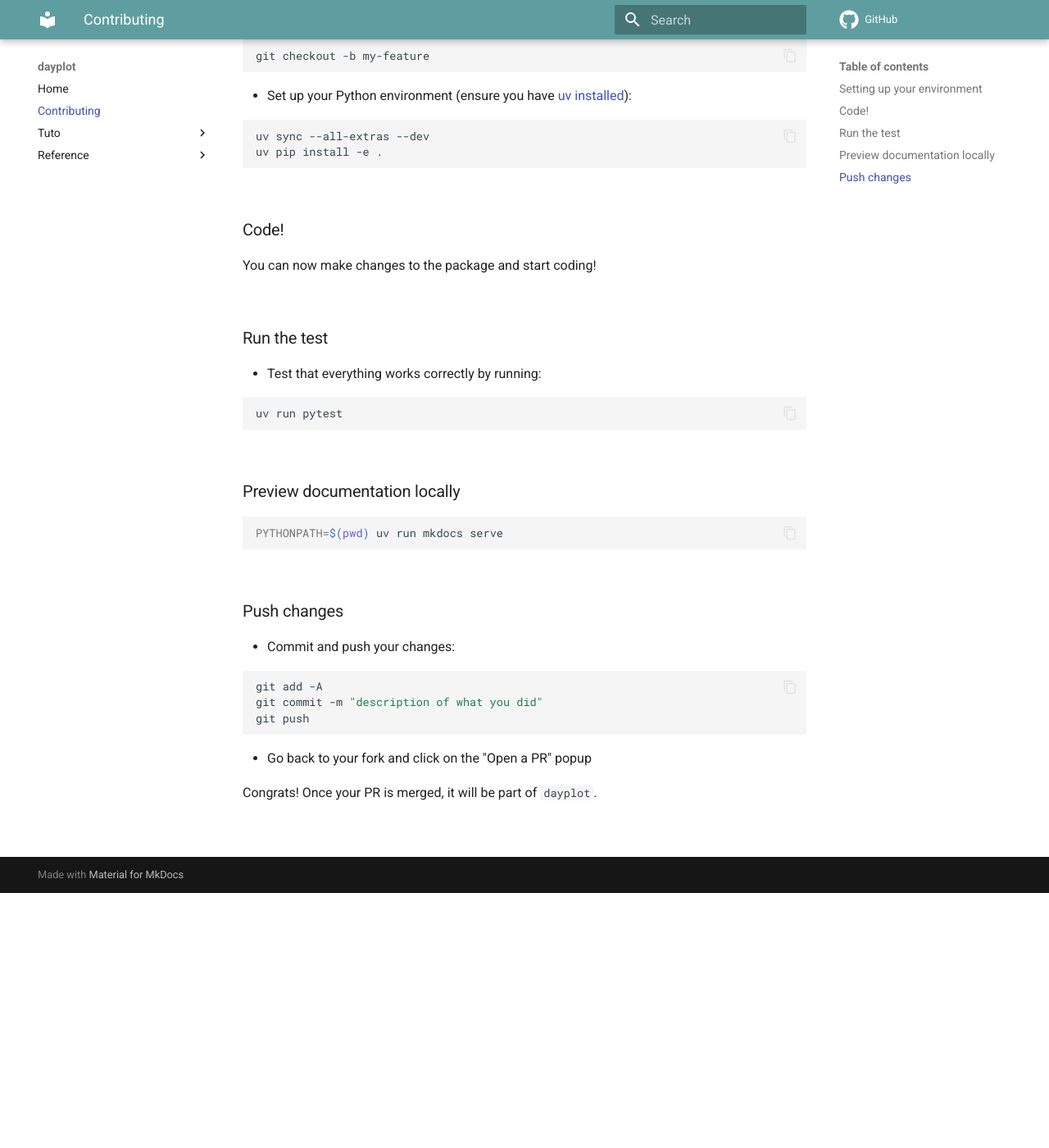
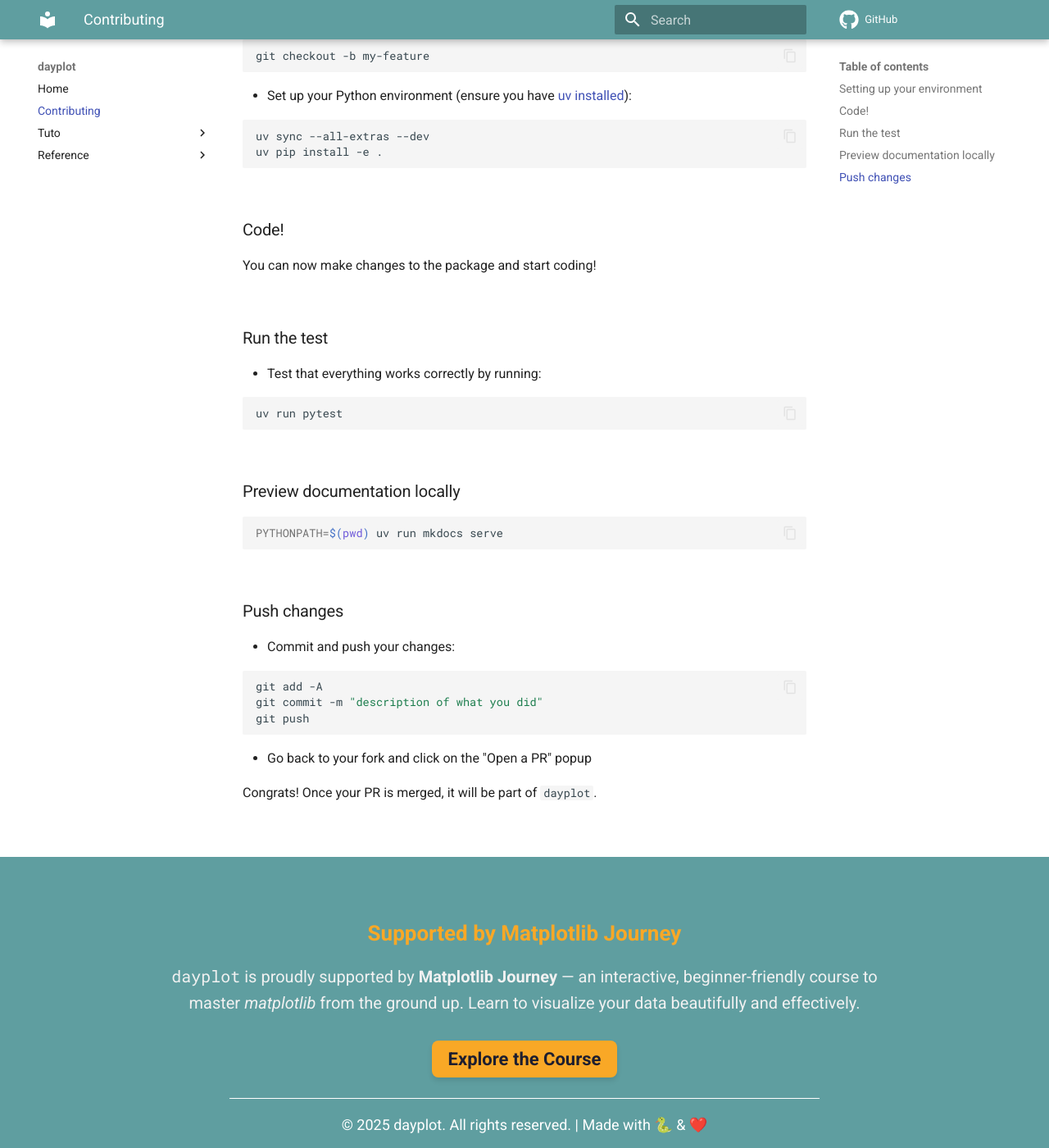
Before and after one commit to y-sunflower/dayplot, an MkDocs documentation site: the page built from docs/contributing.md, in a window 1280 px wide and 1400 px high, scrolled down 605 px. Shown: the whole window at 82% size. Built offline with MkDocs 1.6.1 and Material for MkDocs 9.7.7, drawn with Linux system fonts in a browser that asks for light colours; comment, search, counter and statistics services are not loaded; before the commit the page ends 1694 px from its top, so only the background shows below that.

Commit message:
init footer

```diff
--- a/mkdocs.yml
+++ b/mkdocs.yml
@@ -4,6 +4,7 @@ repo_url: https://github.com/JosephBARBIERDARNAL/dayplot
 
 theme:
   name: material
+  custom_dir: overrides
   features:
     - content.code.copy
   icon:
--- /dev/null
+++ b/overrides/partials/footer.html
@@ -0,0 +1,99 @@
+<style>
+   footer.custom-footer {
+     background-color: cadetblue;
+     color: #f1f1f1;
+     padding: 0px 20px;
+     text-align: center;
+   }
+
+   .footer-container {
+     max-width: 900px;
+     margin: auto;
+   }
+
+   .footer-heading {
+     font-size: 1.3rem;
+     font-weight: light;
+     color: #f9a826;
+   }
+
+   .footer-heading a {
+     color: inherit;
+     text-decoration: none;
+     position: relative;
+   }
+
+   .footer-heading a::after {
+     content: '';
+     position: absolute;
+     width: 0;
+     height: 2px;
+     bottom: -5px;
+     left: 0;
+     background-color: #f9a826;
+     transition: width 0.3s ease;
+   }
+
+   .footer-heading a:hover::after {
+     width: 100%;
+   }
+
+   .footer-description {
+     font-size: 1rem;
+     line-height: 1.6;
+     margin-bottom: 20px;
+   }
+
+   .footer-link {
+     display: inline-block;
+     margin-top: 10px;
+     padding: 10px 20px;
+     background-color: #f9a826;
+     color: #1e1e2f;
+     text-decoration: none;
+     border-radius: 8px;
+     font-weight: bold;
+     font-size: 1.1rem;
+     transition: all 0.3s ease;
+     box-shadow: 0 4px 6px rgba(0, 0, 0, 0.1);
+   }
+
+   .footer-link:hover {
+     background-color: #ffc04d;
+     transform: translateY(-3px);
+     box-shadow: 0 6px 8px rgba(0, 0, 0, 0.15);
+   }
+
+   .footer-link:active {
+     transform: translateY(5px);
+   }
+
+   .footer-hr {
+     margin: 25px auto 20px;
+     border: 0;
+     border-top: 1px solid white;
+     width: 80%;
+   }
+
+   .footer-copy {
+     font-size: 0.9rem;
+     color: #ffffff;
+   }
+
+ </style>
+
+ <footer class="custom-footer">
+   <div class="footer-container">
+     <h2 class="footer-heading">Supported by <strong><a href="https://matplotlib-journey.com" target="_blank">Matplotlib Journey</a></strong></h2>
+     <p class="footer-description">
+       <code>dayplot</code> is proudly supported by <strong>Matplotlib Journey</strong> — an interactive, beginner-friendly course to master <em>matplotlib</em> from the ground up. Learn to visualize your data beautifully and effectively.
+     </p>
+     <a href="https://matplotlib-journey.com" target="_blank" class="footer-link">
+       Explore the Course
+     </a>
+     <hr class="footer-hr">
+     <p class="footer-copy">
+       &copy; 2025 dayplot. All rights reserved. | Made with 🐍 & ❤️
+     </p>
+   </div>
+ </footer>
```
Also changed, not shown: README.md (+0 -8 lines), docs/index.md (+0 -6 lines), docs/tuto/advanced.md (+3 -3 lines).
